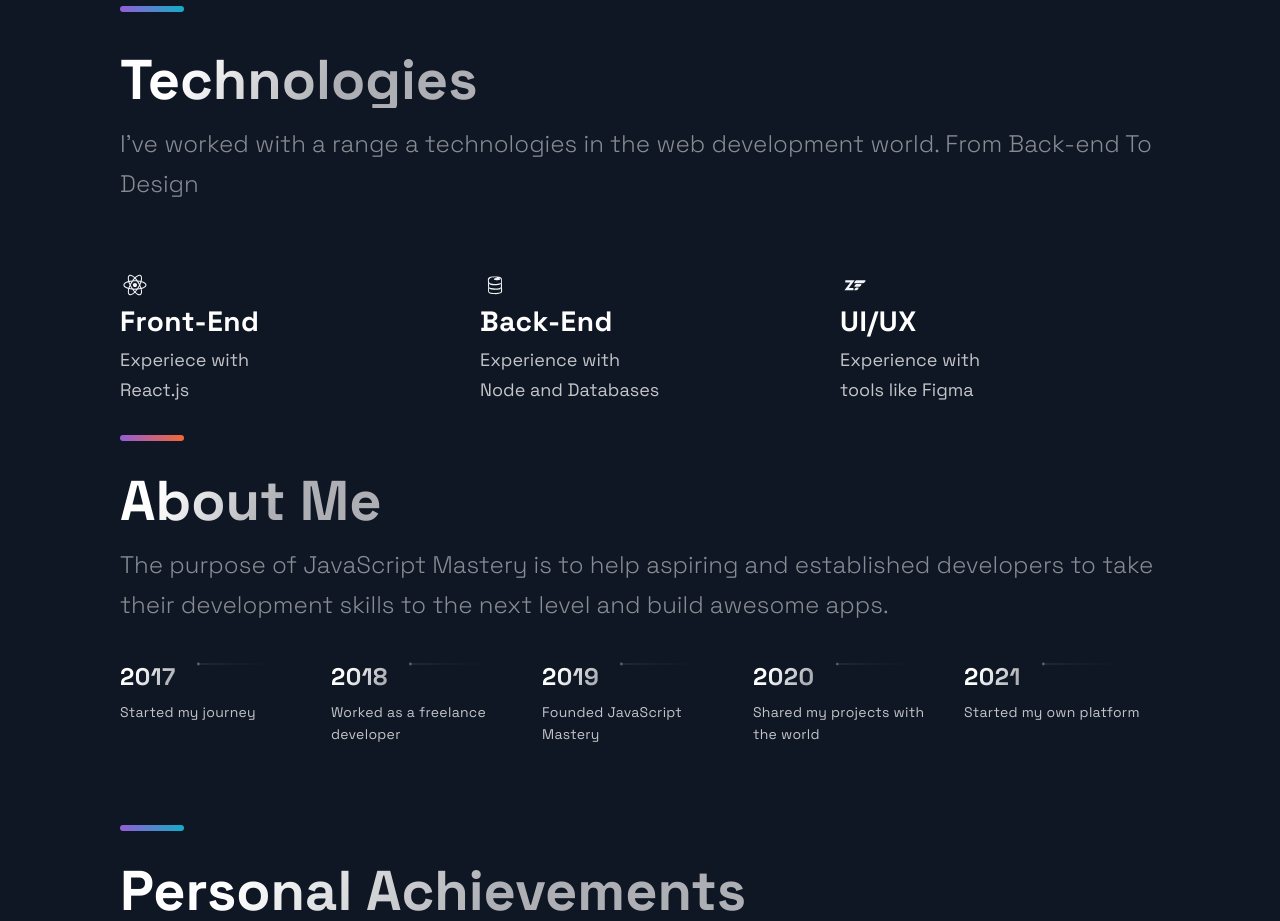
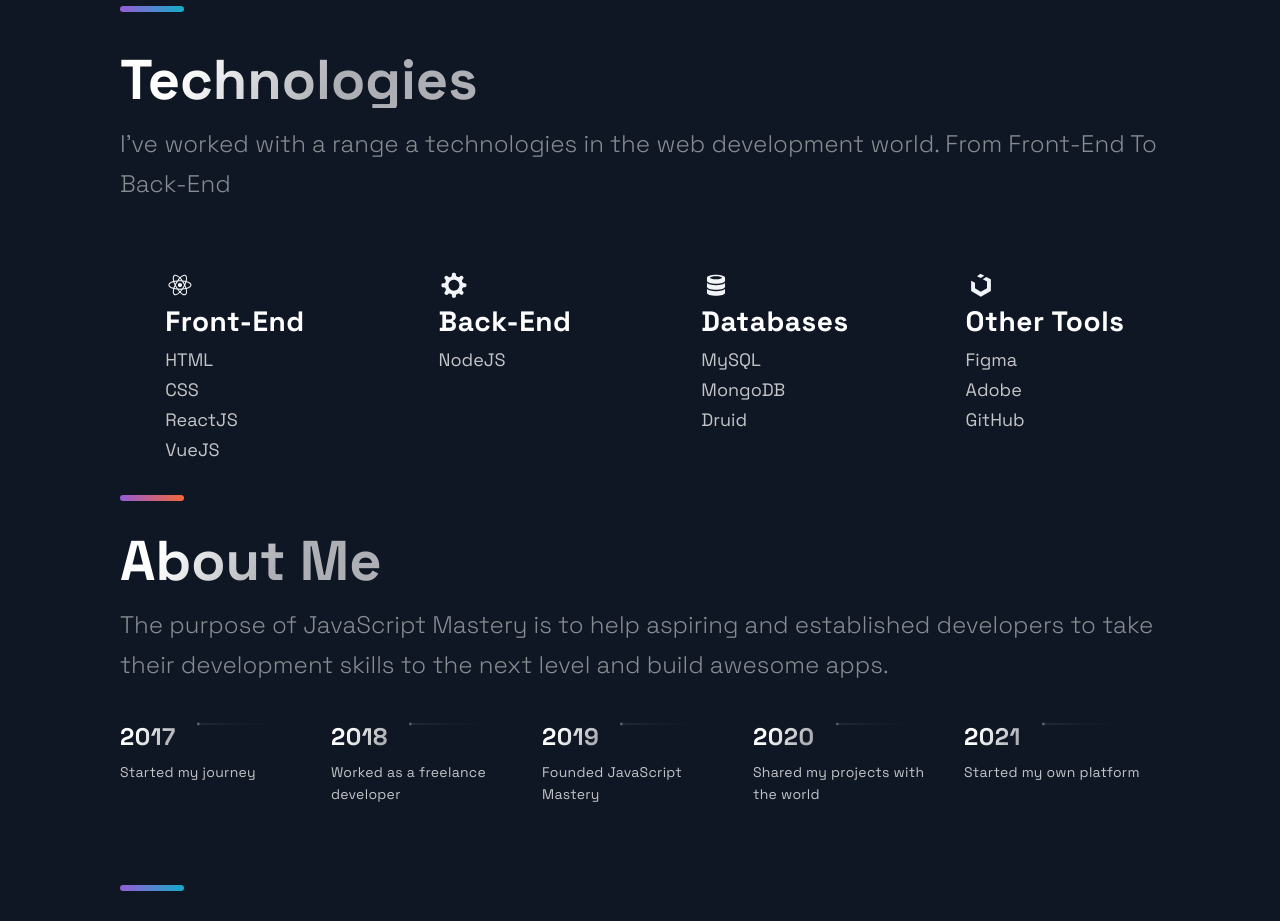
Before and after one commit to sahiltripathi2898/New-Portfolio, a Next.js app: page / in a window 1280 px wide. Shown: the part 2300-3221 px from the top of the page. Built offline with nearby package versions, Linux system fonts and the light colour scheme.

Commit message:
Technologies section updated

```diff
--- a/src/components/Technologies/Technologies.js
+++ b/src/components/Technologies/Technologies.js
@@ -1,15 +1,15 @@
-import React from 'react';
-import { DiFirebase, DiReact, DiZend } from 'react-icons/di';
-import { Section, SectionDivider, SectionText, SectionTitle } from '../../styles/GlobalComponents';
-import { List, ListContainer, ListItem, ListParagraph, ListTitle } from './TechnologiesStyles';
+import React from 'react'
+import { DiAptana, DiReact, DiUikit, DiDatabase } from 'react-icons/di'
+import { Section, SectionDivider, SectionText, SectionTitle } from '../../styles/GlobalComponents'
+import { List, ListContainer, ListItem, ListParagraph, ListTitle } from './TechnologiesStyles'
 
-const Technologies = () =>  (
+const Technologies = () => (
   <Section id="tech">
     <SectionDivider divider />
     <SectionTitle>Technologies</SectionTitle>
     <SectionText>
       I've worked with a range a technologies in the web development world.
-      From Back-end To Design
+      From Front-End To Back-End
     </SectionText>
     <List>
       <ListItem>
@@ -19,38 +19,53 @@
         <ListContainer>
           <ListTitle>Front-End</ListTitle>
           <ListParagraph>
-            Experiece with <br />
-            React.js
+            HTML <br />
+            CSS <br />
+            ReactJS <br />
+            VueJS <br />
           </ListParagraph>
         </ListContainer>
       </ListItem>
       <ListItem>
         <picture>
-          <DiFirebase size="3rem" />
+          <DiAptana size="3rem" />
         </picture>
         <ListContainer>
           <ListTitle>Back-End</ListTitle>
           <ListParagraph>
-            Experience with <br />
-            Node and Databases
+            NodeJS <br />
           </ListParagraph>
         </ListContainer>
       </ListItem>
       <ListItem>
         <picture>
-          <DiZend size="3rem" />
+          <DiDatabase size="3rem" />
         </picture>
         <ListContainer>
-          <ListTitle>UI/UX</ListTitle>
+          <ListTitle>Databases</ListTitle>
           <ListParagraph>
-            Experience with <br />
-            tools like Figma
+            MySQL <br />
+            MongoDB <br />
+            Druid <br />
+          </ListParagraph>
+        </ListContainer>
+      </ListItem>
+      <ListItem>
+        <picture>
+          <DiUikit size="3rem" />
+        </picture>
+        <ListContainer>
+          <ListTitle>Other Tools</ListTitle>
+          <ListParagraph>
+            Figma <br />
+            Adobe <br />
+            GitHub <br />
           </ListParagraph>
         </ListContainer>
       </ListItem>
     </List>
     <SectionDivider colorAlt />
   </Section>
-);
+)
 
-export default Technologies;
+export default Technologies
--- a/src/components/Technologies/TechnologiesStyles.js
+++ b/src/components/Technologies/TechnologiesStyles.js
@@ -30,9 +30,10 @@
 export const List = styled.ul`
   list-style-type: none;
   display: grid;
-  grid-template-columns: repeat(3, 1fr);
+  grid-template-columns: repeat(4, 1fr);
   gap: 40px;
   margin: 3rem 0;
+  justify-items: center;
 
   @media ${props => props.theme.breakpoints.lg}{
     margin: 64px 0;
```
